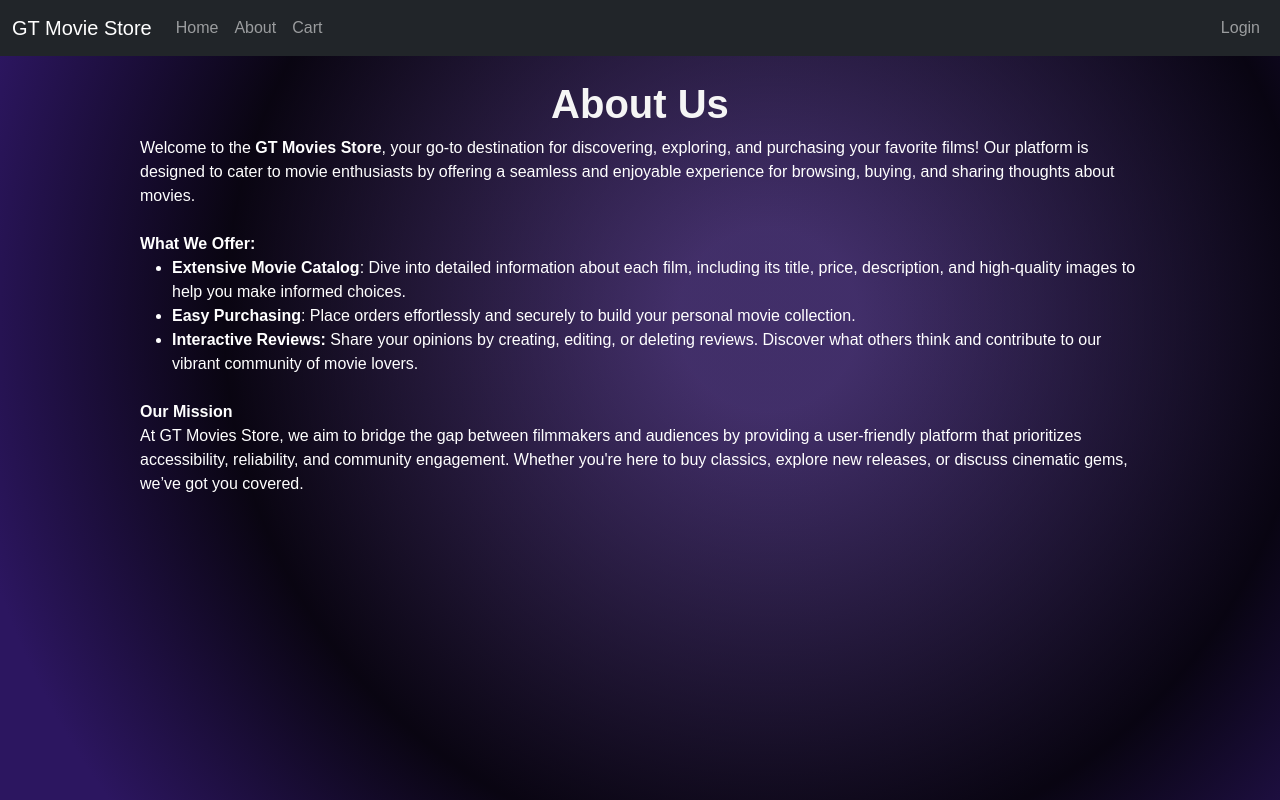
After one commit to k3sharma/2340_Team2_Project1, a Django app: page /about/ in a window 1280 px wide. The commit adds this page. Run offline with Django 5.2, Linux system fonts and the light colour scheme.

Commit message:
feat/home-page made an about page and updated background colors.

```diff
--- /dev/null
+++ b/dashboard/templates/dashboard/about.html
@@ -0,0 +1,33 @@
+{% extends 'base.html' %}
+{% block title %}About GT Movies Store{% endblock %}
+{% block content %}
+    <h1 style = "text-align: center; color: #F5F5F5; font-weight: bold;">About Us</h1>
+    <p class = "aboutText">
+        Welcome to the <strong> GT Movies Store</strong>, your go-to destination for discovering, exploring, and purchasing your
+        favorite films! Our platform is designed to cater to movie enthusiasts by offering a seamless and
+        enjoyable experience for browsing, buying, and sharing thoughts about movies.
+        <br><br>
+        <strong>What We Offer: </strong>
+    </p>
+    <ul class = "aboutText">
+        <li>
+            <strong>Extensive Movie Catalog</strong>: Dive into detailed information about each film, including its title,
+            price, description, and high-quality images to help you make informed choices.
+        </li>
+        <li>
+            <strong>Easy Purchasing</strong>: Place orders effortlessly and securely to build your personal movie collection.
+        </li>
+        <li>
+            <strong>Interactive Reviews:</strong> Share your opinions by creating, editing, or deleting reviews.
+            Discover what others think and contribute to our vibrant community of movie lovers.
+        </li>
+    </ul>
+    <br>
+    <p class = "aboutText">
+        <strong>Our Mission</strong>
+        <br>
+        At GT Movies Store, we aim to bridge the gap between filmmakers and audiences by providing a user-friendly platform
+        that prioritizes accessibility, reliability, and community engagement. Whether you're here to buy classics, explore new releases,
+        or discuss cinematic gems, we’ve got you covered.
+    </p>
+{% endblock %}
--- a/dashboard/templates/dashboard/movies.html
+++ b/dashboard/templates/dashboard/movies.html
@@ -1,8 +1,7 @@
 {% extends 'base.html' %}
-{% block title %}Movies{% endblock %}
+{% block title %}GT Movies Store{% endblock %}
 
 {% block content %}
-<body>
     {% if movies %}
         <div id="popularMoviesCarousel" class="carousel slide" data-bs-ride="carousel" style="padding-top: 10px; margin: 0 auto; max-width: 1400px">
             <div class="carousel-inner">
@@ -41,5 +40,4 @@
     </div>
 
     <script src="https://cdn.jsdelivr.net/npm/bootstrap@5.3.3/dist/js/bootstrap.bundle.min.js" integrity="sha384-YvpcrYf0tY3lHB60NNkmXc5s9fDVZLESaAA55NDzOxhy9GkcIdslK1eN7N6jIeHz" crossorigin="anonymous"></script>
-</body>
 {% endblock %}
--- a/dashboard/urls.py
+++ b/dashboard/urls.py
@@ -6,4 +6,5 @@ from . import views
 urlpatterns = [
     path('', views.movie_dashboard, name='movie_dashboard'),
     path('movie/<int:movie_id>/', views.movie_detail, name='movie_detail'),
+    path('about/', views.about, name='about'),
 ] + static(settings.MEDIA_URL, document_root=settings.MEDIA_ROOT)
--- a/dashboard/views.py
+++ b/dashboard/views.py
@@ -22,3 +22,7 @@ def movie_detail(request, movie_id):
         'genres': associated_genres
     }
     return render(request, 'dashboard/movie_detail.html', context)
+
+
+def about(request):
+    return render(request, 'dashboard/about.html')
--- a/templates/base.html
+++ b/templates/base.html
@@ -9,7 +9,10 @@
         body {
             font-family: Arial, sans-serif;
             background: radial-gradient(circle at 60% 40%, rgba(255, 255, 255, 0.1) 10%, rgba(0, 0, 0, 0.8) 60%, #2c1660 90%),
-            linear-gradient(to right, #301957, #2a1659);
+                linear-gradient(to right, #301957, #2a1659);
+            background-attachment: fixed;
+            min-height: 100vh;
+            margin: 0;
         }
         nav {
             color: white;
@@ -78,6 +81,17 @@
         .h2 {
             color: white;
         }
+        .aboutText {
+            color: white;
+            max-width: 1000px;
+            margin: 0 auto;
+        }
+        @media (min-width: 700px) {
+          p {
+            font-size: 100%;
+            color: white;
+          }
+        }
     </style>
 </head>
 <body>
```
